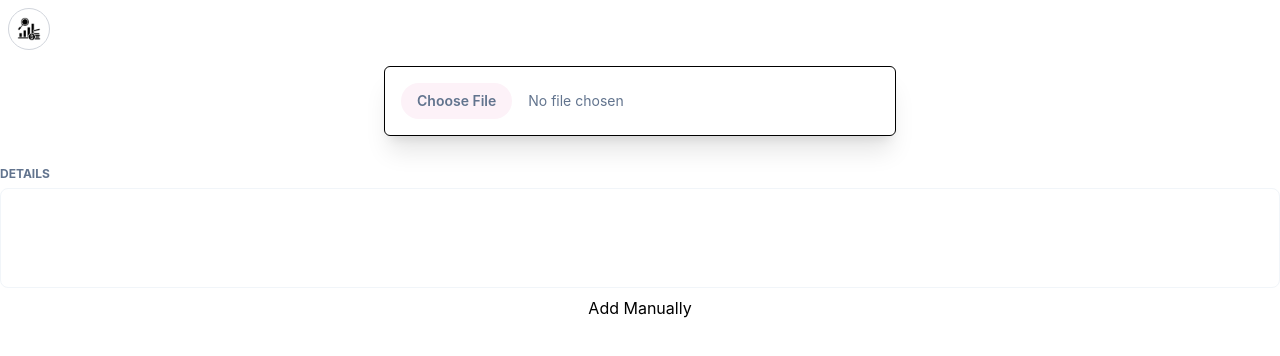
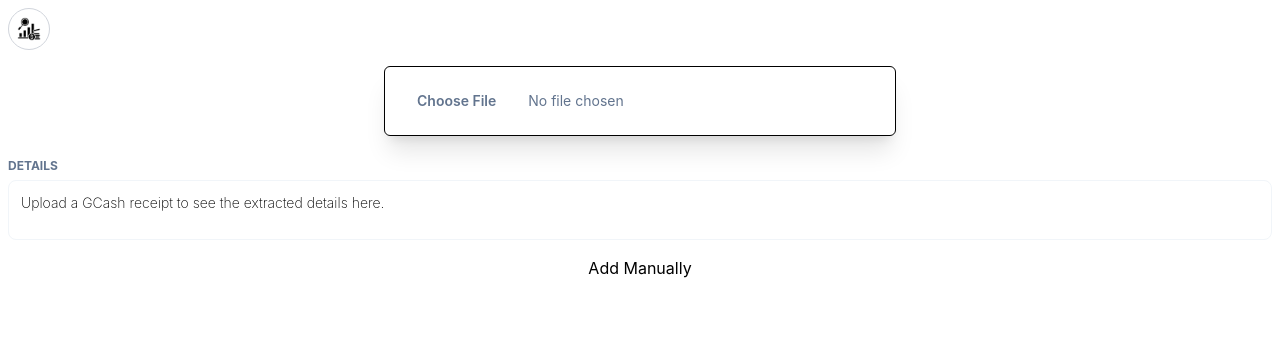
Before and after one commit to AldwinDukes/receipt-tracker, a React (Vite) app in the folder profit-tracker/: page / in a window 1280 px wide. Shown: the top 356 px of the page. Built offline with nearby package versions, Linux system fonts and the light colour scheme.

Commit message:
fixed upload details and auto-scroll logic

```diff
--- a/profit-tracker/src/components/UploadPage.jsx
+++ b/profit-tracker/src/components/UploadPage.jsx
@@ -1,4 +1,4 @@
-import { useState, useRef } from "react";
+import { useState, useRef, useEffect } from "react";
 
 //libs
 import puter from "@heyputer/puter.js";
@@ -6,19 +6,23 @@ import puter from "@heyputer/puter.js";
 // utils
 import { autoCropGCashReceipt } from "../utils/autoCrop";
 import { extractReceiptData } from "../utils/regex";
+import { autoScrollToDetails } from "../utils/autoScroll";
 
 const UploadPage = () => {
   const [preview, setPreview] = useState(null);
   const [extractedText, setExtractedText] = useState("");
+  const [extracting, setExtracting] = useState("");
   const [isProcessing, setIsProcessing] = useState(false);
   const fileInputRef = useRef(null);
+  const detailsRef = useRef(null);
 
   const handleProcess = async (e) => {
     const file = e.target.files?.[0] || fileInputRef.current.files[0];
     if (!file) return;
 
     setIsProcessing(true);
-    setExtractedText("Cropping and reading receipt...");
+    autoScrollToDetails(detailsRef);
+    setExtracting("Cropping and reading receipt...");
 
     try {
       // 1. Run the Smart Crop
@@ -51,6 +55,10 @@ const UploadPage = () => {
     }
   };
 
+  useEffect(() => {
+    autoScrollToDetails(detailsRef);
+  }, [extractedText]);
+
   return (
     <>
       <header className="flex p-2">
@@ -70,7 +78,7 @@ const UploadPage = () => {
                 ref={fileInputRef}
                 onChange={handleProcess}
                 accept="image/*"
-                className="block w-full text-sm text-slate-500 file:mr-4 file:py-2 file:px-4 file:rounded-full file:border-0 file:text-sm file:font-semibold file:bg-pink-50 file:text-vivid-pink hover:file:bg-pink-100 cursor-pointer"
+                className="block w-full text-sm text-slate-500 file:mr-4 file:py-2 file:px-4 file:rounded-full file:border-0 file:text-sm file:font-semibold file:bg-white file:text-vivid-pink hover:file:bg-blue-100 cursor-pointer"
               />
             </label>
 
@@ -85,9 +93,6 @@ const UploadPage = () => {
             {/* Preview */}
             {preview && (
               <div className="border-2 border-dashed border-slate-200 dark:border-slate-700 rounded-lg p-2">
-                <p className="text-[10px] uppercase tracking-widest text-slate-400 mb-2 text-center">
-                  Cropped Result
-                </p>
                 <img
                   src={preview}
                   alt="Cropped"
@@ -97,18 +102,19 @@ const UploadPage = () => {
             )}
           </div>
         </div>
+        {/* Result Area */}
+        <div className="mt-4">
+          <label className="text-xs font-bold text-slate-500 uppercase">
+            {isProcessing ? extracting : "Details"}
+          </label>
+          <div className="mt-1 p-3 min-h-15 rounded-lg text-sm whitespace-pre-wrap border border-slate-100 dark:border-slate-700 font-extralight">
+            {extractedText ||
+              "Upload a GCash receipt to see the extracted details here."}
+          </div>
+        </div>
       </div>
 
-      {/* Result Area */}
-      <div className="mt-4">
-        <label className="text-xs font-bold text-slate-500 uppercase">
-          Details
-        </label>
-        <div className="mt-1 p-3 rounded-lg min-h-25 text-sm whitespace-pre-wrap border border-slate-100 dark:border-slate-700">
-          {extractedText}
-        </div>
-      </div>
-      <div className="flex justify-center p-2">
+      <div ref={detailsRef} className="flex justify-center p-2">
         <button>Add Manually</button>
       </div>
     </>
--- /dev/null
+++ b/profit-tracker/src/utils/autoScroll.js
@@ -0,0 +1,3 @@
+export const autoScrollToDetails = (elementRef) => {
+  elementRef.current.scrollIntoView({ behavior: "smooth" });
+};
```
